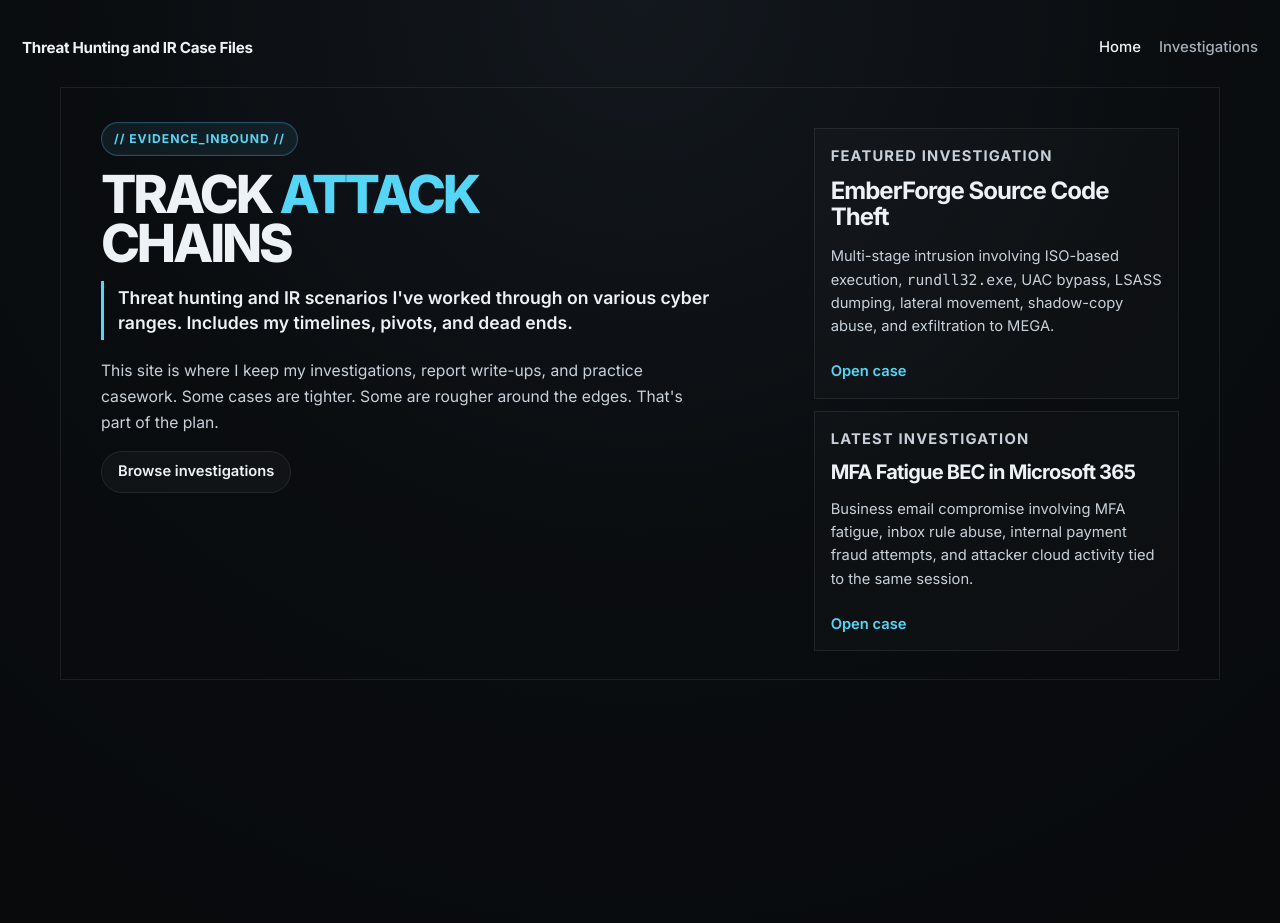
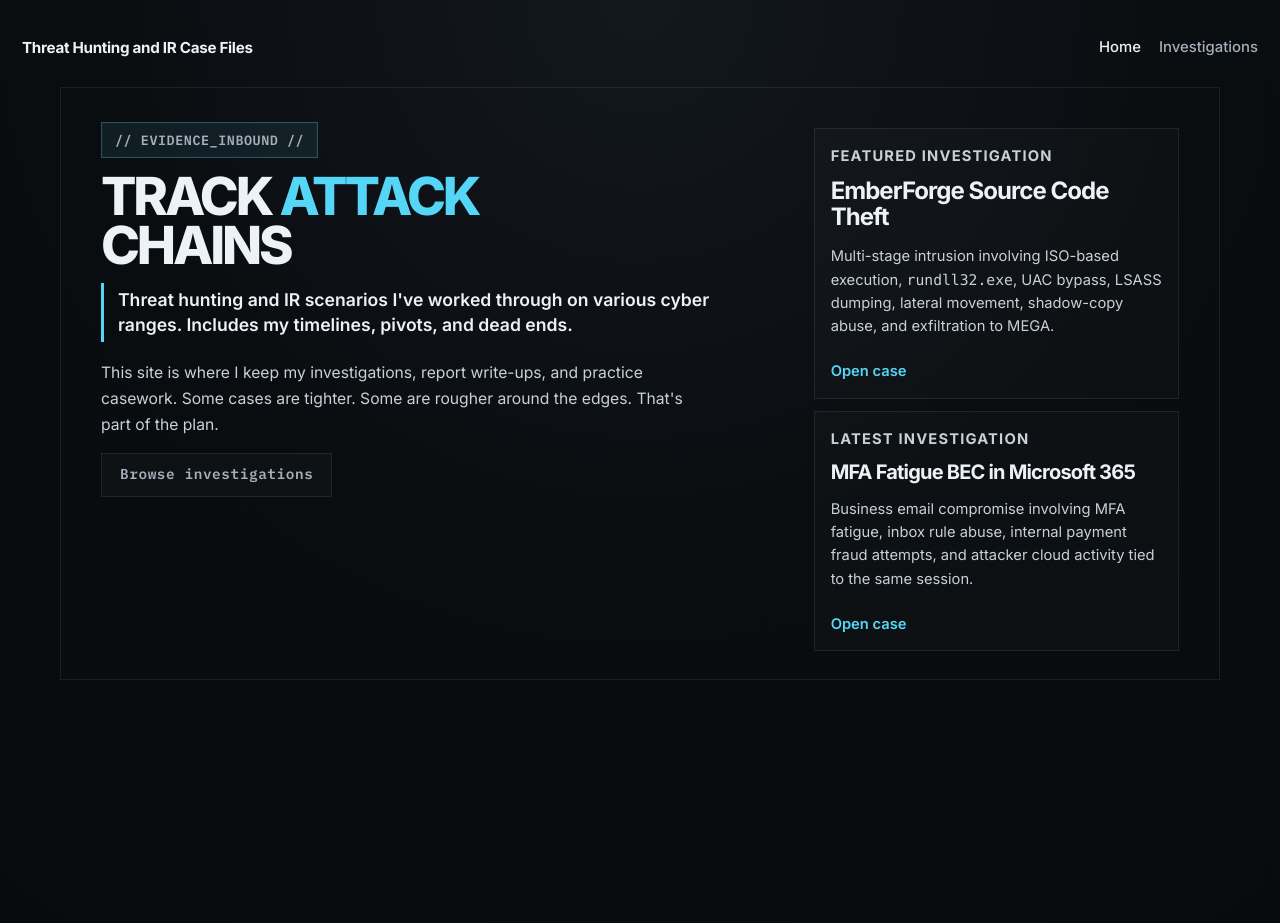
Before and after one commit to j-manli/j-manli.github.io, a Jekyll site: the page built from index.md, in a window 1280 px wide. Built offline with Jekyll 4.4.1, drawn with Linux system fonts in a browser that asks for light colours.

Commit message:
Update site.css

```diff
--- a/assets/css/site.css
+++ b/assets/css/site.css
@@ -764,3 +764,31 @@ code {
 .right-rail-card {
   background: rgba(255, 255, 255, 0.015) !important;
 }
+
+.signal-badge,
+.button-link {
+  border-radius: 0 !important;
+  font-family: "IBM Plex Mono", ui-monospace, SFMono-Regular, Menlo, Monaco, Consolas, "Liberation Mono", monospace !important;
+  letter-spacing: 0.04em !important;
+}
+
+.signal-badge {
+  min-height: 36px !important;
+  padding: 0 13px !important;
+  color: var(--muted) !important;
+  font-size: 0.84rem !important;
+  font-weight: 600 !important;
+}
+
+.button-link {
+  min-height: 44px !important;
+  padding: 0 18px !important;
+  color: var(--muted) !important;
+  font-size: 0.9rem !important;
+  font-weight: 600 !important;
+  background: rgba(255, 255, 255, 0.02) !important;
+}
+
+.button-link:hover {
+  color: var(--text) !important;
+}
```
